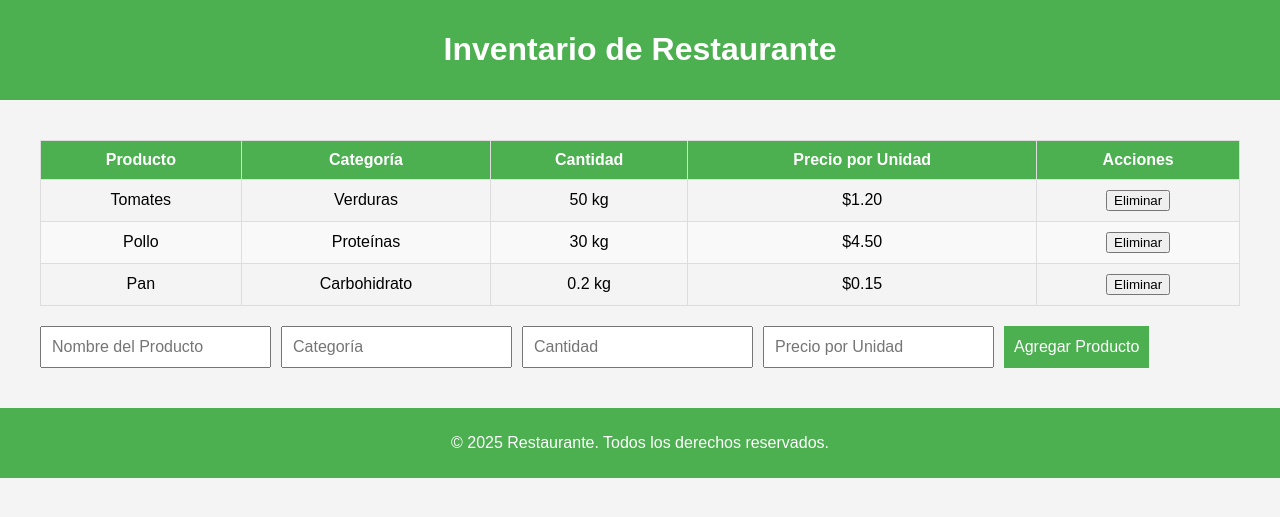
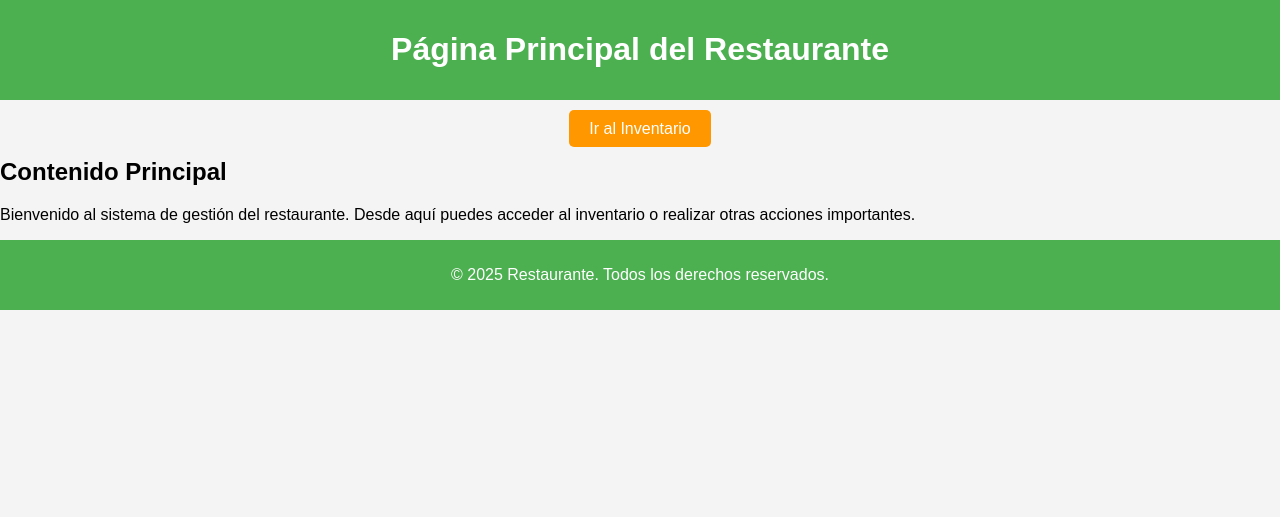
Before and after one commit to Sebaslsst/M-dulo_Inventario_Dj, a Django app: template Inventario/templates/Principal.html in a window 1280 px wide. Shown: the top 517 px of the page. Run offline with Django 5.2, Linux system fonts and the light colour scheme; the template is opened without the code that fills it, so the values that code supplies are empty.

Commit message:
Update Principal.html

```diff
--- a/Inventario/templates/Principal.html
+++ b/Inventario/templates/Principal.html
@@ -2,8 +2,7 @@
 <html lang="es">
 <head>
     <meta charset="UTF-8">
-    <meta name="viewport" content="width=device-width, initial-scale=1.0">
-    <title>Inventario de Restaurante</title>
+    <title>Principal - Restaurante</title>
     <style>
         body {
             font-family: Arial, sans-serif;
@@ -17,150 +16,47 @@
             text-align: center;
             padding: 10px 0;
         }
-        main {
-            padding: 20px;
-            max-width: 1200px;
-            margin: 0 auto;
+        .go-to-inventory {
+            text-align: center;
+            margin: 20px 0;
         }
-        .inventory-table {
-            width: 100%;
-            border-collapse: collapse;
-            margin-top: 20px;
+        .btn {
+            padding: 10px 20px;
+            background-color: #FF9800;
+            color: white;
+            text-decoration: none;
+            border-radius: 5px;
+            font-size: 1rem;
+            transition: background-color 0.3s ease;
         }
-        .inventory-table th, .inventory-table td {
-            border: 1px solid #ddd;
-            padding: 10px;
-            text-align: center;
-        }
-        .inventory-table th {
-            background-color: #4CAF50;
-            color: white;
-        }
-        .inventory-table tr:nth-child(even) {
-            background-color: #f9f9f9;
-        }
-        .inventory-table tr:hover {
-            background-color: #f1f1f1;
-        }
-        .add-item {
-            margin-top: 20px;
-            display: flex;
-            flex-wrap: wrap;
-            gap: 10px;
-        }
-        .add-item input, .add-item button {
-            padding: 10px;
-            font-size: 16px;
-        }
-        .add-item button {
-            background-color: #4CAF50;
-            color: white;
-            border: none;
-            cursor: pointer;
-        }
-        .add-item button:hover {
-            background-color: #45a049;
+        .btn:hover {
+            background-color: #F57C00;
         }
         footer {
             text-align: center;
             padding: 10px;
             background-color: #4CAF50;
             color: white;
-            margin-top: 20px;
         }
     </style>
 </head>
-
 <body>
     <header>
-        <h1>Inventario de Restaurante</h1>
+        <h1>Página Principal del Restaurante</h1>
     </header>
+
+    <!-- Nuevo botón para redirigir al inventario -->
+    <div class="go-to-inventory">
+        <a href="{% url 'inventario' %}" class="btn">Ir al Inventario</a>
+    </div>
+
     <main>
-        <table class="inventory-table">
-            <thead>
-                <tr>
-                    <th>Producto</th>
-                    <th>Categoría</th>
-                    <th>Cantidad</th>
-                    <th>Precio por Unidad</th>
-                    <th>Acciones</th>
-                </tr>
-            </thead>
-            <tbody id="inventory-body">
-                <tr>
-                    <td>Tomates</td>
-                    <td>Verduras</td>
-                    <td>50 kg</td>
-                    <td>$1.20</td>
-                    <td><button onclick="deleteRow(this)">Eliminar</button></td>
-                </tr>
-                <tr>
-                    <td>Pollo</td>
-                    <td>Proteínas</td>
-                    <td>30 kg</td>
-                    <td>$4.50</td>
-                    <td><button onclick="deleteRow(this)">Eliminar</button></td>
-                </tr>
-            <tr>
-                    <td>Pan</td>
-                    <td>Carbohidrato</td>
-                    <td>0.2 kg</td>
-                    <td>$0.15</td>
-                    <td><button onclick="deleteRow(this)">Eliminar</button></td>
-                </tr>
-            </tbody>
-        </table>
+        <h2>Contenido Principal</h2>
+        <p>Bienvenido al sistema de gestión del restaurante. Desde aquí puedes acceder al inventario o realizar otras acciones importantes.</p>
+    </main>
 
-        <div class="add-item">
-    <input type="text" id="product-name" placeholder="Nombre del Producto" required>
-    <input type="text" id="category" placeholder="Categoría" required>
-    <!-- Aquí colocamos min="0" para evitar valores negativos en cantidad -->
-    <input type="number" id="quantity" placeholder="Cantidad" min="0" required>
-    <!-- También puedes colocar min="0" en el precio si es necesario -->
-    <input type="number" step="0.01" id="price" placeholder="Precio por Unidad" min="0" required>
-    <button onclick="addItem()">Agregar Producto</button>
-</div>
-
-    </main>
     <footer>
         <p>&copy; 2025 Restaurante. Todos los derechos reservados.</p>
     </footer>
-
-    <script>
-        function addItem() {
-            const name = document.getElementById('product-name').value;
-            const category = document.getElementById('category').value;
-            const quantity = document.getElementById('quantity').value;
-            const price = document.getElementById('price').value;
-
-            if (name && category && quantity && price) {
-                const tableBody = document.getElementById('inventory-body');
-                const newRow = document.createElement('tr');
-
-                newRow.innerHTML = `
-                    <td>${name}</td>
-                    <td>${category}</td>
-                    <td>${quantity}</td>
-                    <td>$${parseFloat(price).toFixed(2)}</td>
-                    <td><button onclick="deleteRow(this)">Eliminar</button></td>
-                `;
-
-                tableBody.appendChild(newRow);
-
-                // Limpiar los campos de entrada
-                document.getElementById('product-name').value = '';
-                document.getElementById('category').value = '';
-                document.getElementById('quantity').value = '';
-                document.getElementById('price').value = '';
-            } else {
-                alert('Por favor, completa todos los campos.');
-            }
-        }
-
-        function deleteRow(button) {
-            const row = button.parentElement.parentElement;
-            row.remove();
-        }
-    </script>
 </body>
 </html>
```
